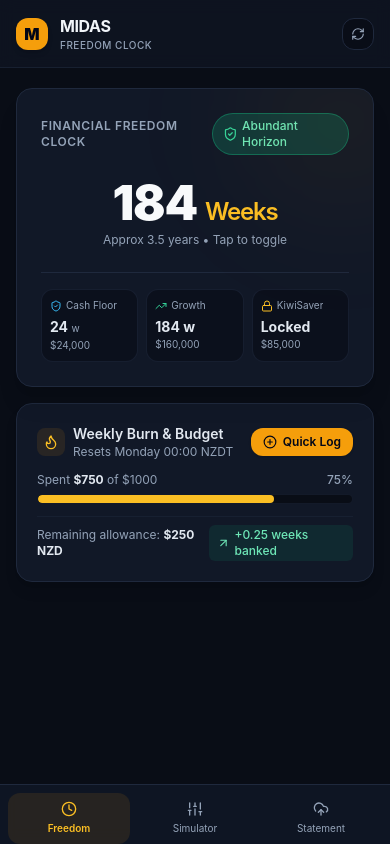
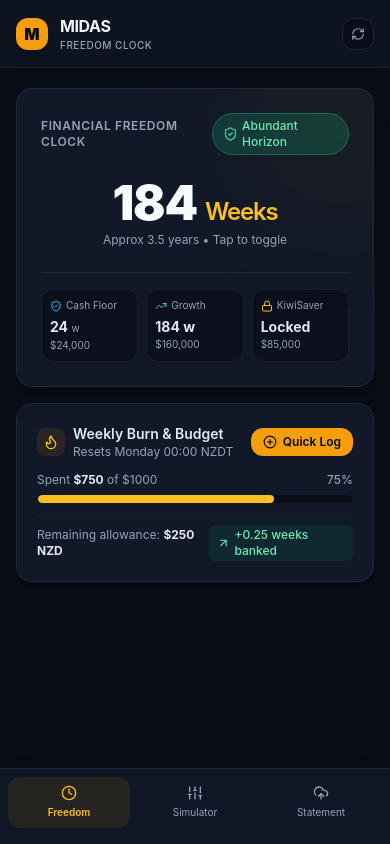
Before and after one commit to yggdrasil-lab/midas, a React (Vite) app: page / in a window 390 px wide. Built offline with nearby package versions, Linux system fonts and the light colour scheme; no server answers.

Commit message:
fix(ui): lock bottom navigation to viewport and isolate BottomNav component

```diff
--- a/src/App.tsx
+++ b/src/App.tsx
@@ -1,5 +1,5 @@
 import React, { useEffect, useState } from 'react';
-import { Clock, Sliders, UploadCloud, RefreshCw, PlusCircle, LayoutDashboard } from 'lucide-react';
+import { Sliders, UploadCloud, RefreshCw, PlusCircle, LayoutDashboard } from 'lucide-react';
 import { RunwayData } from './types';
 import { fetchRunway } from './services/api';
 import { RunwayClock } from './components/RunwayClock';
@@ -7,11 +7,12 @@ import { WeeklyBurnTracker } from './components/WeeklyBurnTracker';
 import { ScenarioSimulator } from './components/ScenarioSimulator';
 import { StatementDropzone } from './components/StatementDropzone';
 import { QuickLogModal } from './components/QuickLogModal';
+import { BottomNav, MidasTab } from './components/BottomNav';
 
 export const App: React.FC = () => {
   const [data, setData] = useState<RunwayData | null>(null);
   const [loading, setLoading] = useState(true);
-  const [activeTab, setActiveTab] = useState<'overview' | 'simulator' | 'statement'>('overview');
+  const [activeTab, setActiveTab] = useState<MidasTab>('overview');
   const [isQuickLogOpen, setIsQuickLogOpen] = useState(false);
 
   const loadData = async () => {
@@ -190,46 +191,8 @@ export const App: React.FC = () => {
         )}
       </main>
 
-      {/* Bottom Mobile Tab Bar (Visible only on mobile/tablet screens < lg) */}
-      <nav className="block lg:hidden p-2 border-t border-border bg-card/80 backdrop-blur sticky bottom-0 z-40 pb-safe">
-        <div className="max-w-lg mx-auto grid grid-cols-3 gap-1">
-          <button
-            onClick={() => setActiveTab('overview')}
-            className={`py-2 px-3 rounded-xl flex flex-col items-center space-y-1 transition-all ${
-              activeTab === 'overview'
-                ? 'text-amber-400 bg-amber-500/10 font-semibold'
-                : 'text-slate-400 hover:text-slate-200'
-            }`}
-          >
-            <Clock className="w-4 h-4" />
-            <span className="text-[10px]">Freedom</span>
-          </button>
-
-          <button
-            onClick={() => setActiveTab('simulator')}
-            className={`py-2 px-3 rounded-xl flex flex-col items-center space-y-1 transition-all ${
-              activeTab === 'simulator'
-                ? 'text-amber-400 bg-amber-500/10 font-semibold'
-                : 'text-slate-400 hover:text-slate-200'
-            }`}
-          >
-            <Sliders className="w-4 h-4" />
-            <span className="text-[10px]">Simulator</span>
-          </button>
-
-          <button
-            onClick={() => setActiveTab('statement')}
-            className={`py-2 px-3 rounded-xl flex flex-col items-center space-y-1 transition-all ${
-              activeTab === 'statement'
-                ? 'text-amber-400 bg-amber-500/10 font-semibold'
-                : 'text-slate-400 hover:text-slate-200'
-            }`}
-          >
-            <UploadCloud className="w-4 h-4" />
-            <span className="text-[10px]">Statement</span>
-          </button>
-        </div>
-      </nav>
+      {/* Bottom Mobile Tab Bar (Visible only on mobile/tablet screens < lg, viewport fixed) */}
+      <BottomNav activeTab={activeTab} onChangeTab={setActiveTab} />
 
       {/* Quick Log Modal */}
       <QuickLogModal
--- /dev/null
+++ b/src/components/BottomNav.tsx
@@ -0,0 +1,65 @@
+import React from 'react';
+import { Clock, Sliders, UploadCloud } from 'lucide-react';
+
+export type MidasTab = 'overview' | 'simulator' | 'statement';
+
+interface BottomNavProps {
+  activeTab: MidasTab;
+  onChangeTab: (tab: MidasTab) => void;
+}
+
+export const BottomNav: React.FC<BottomNavProps> = ({ activeTab, onChangeTab }) => {
+  return (
+    <nav
+      className="block lg:hidden fixed bottom-0 left-0 right-0 z-40 bg-card/90 backdrop-blur-md border-t border-border shadow-2xl pb-safe transform-gpu will-change-transform"
+      style={{
+        WebkitTransform: 'translate3d(0, 0, 0)',
+        transform: 'translate3d(0, 0, 0)',
+        WebkitBackfaceVisibility: 'hidden',
+        backfaceVisibility: 'hidden',
+      }}
+      aria-label="Main Mobile Navigation"
+    >
+      <div className="max-w-lg mx-auto grid grid-cols-3 gap-1 p-2">
+        <button
+          onClick={() => onChangeTab('overview')}
+          className={`py-2 px-3 rounded-xl flex flex-col items-center space-y-1 transition-all ${
+            activeTab === 'overview'
+              ? 'text-amber-400 bg-amber-500/10 font-semibold'
+              : 'text-slate-400 hover:text-slate-200'
+          }`}
+          aria-label="Freedom Clock Overview"
+        >
+          <Clock className="w-4 h-4" />
+          <span className="text-[10px]">Freedom</span>
+        </button>
+
+        <button
+          onClick={() => onChangeTab('simulator')}
+          className={`py-2 px-3 rounded-xl flex flex-col items-center space-y-1 transition-all ${
+            activeTab === 'simulator'
+              ? 'text-amber-400 bg-amber-500/10 font-semibold'
+              : 'text-slate-400 hover:text-slate-200'
+          }`}
+          aria-label="Time Machine Simulator"
+        >
+          <Sliders className="w-4 h-4" />
+          <span className="text-[10px]">Simulator</span>
+        </button>
+
+        <button
+          onClick={() => onChangeTab('statement')}
+          className={`py-2 px-3 rounded-xl flex flex-col items-center space-y-1 transition-all ${
+            activeTab === 'statement'
+              ? 'text-amber-400 bg-amber-500/10 font-semibold'
+              : 'text-slate-400 hover:text-slate-200'
+          }`}
+          aria-label="Statement Ingestion Hub"
+        >
+          <UploadCloud className="w-4 h-4" />
+          <span className="text-[10px]">Statement</span>
+        </button>
+      </div>
+    </nav>
+  );
+};
--- a/src/index.css
+++ b/src/index.css
@@ -6,11 +6,17 @@
   color-scheme: dark;
 }
 
+html {
+  overflow-x: hidden;
+  overscroll-behavior-y: none;
+}
+
 body {
   margin: 0;
   padding: 0;
   min-height: 100vh;
   min-height: 100dvh;
+  overscroll-behavior-y: none;
   background-color: #090d16;
   font-family: -apple-system, BlinkMacSystemFont, "Segoe UI", Roboto, Helvetica, Arial, sans-serif;
   -webkit-font-smoothing: antialiased;
@@ -19,7 +25,7 @@ body {
 
 /* Safe area insets for iOS devices */
 .pb-safe {
-  padding-bottom: env(safe-area-inset-bottom, 1rem);
+  padding-bottom: max(0.5rem, env(safe-area-inset-bottom, 1rem));
 }
 .pt-safe {
   padding-top: env(safe-area-inset-top, 1rem);
```
